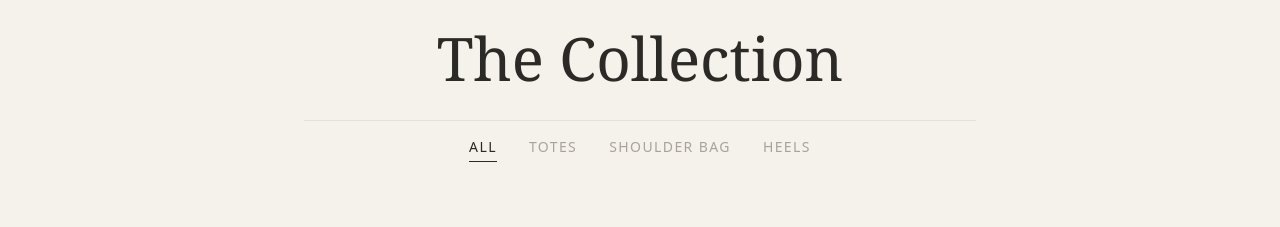
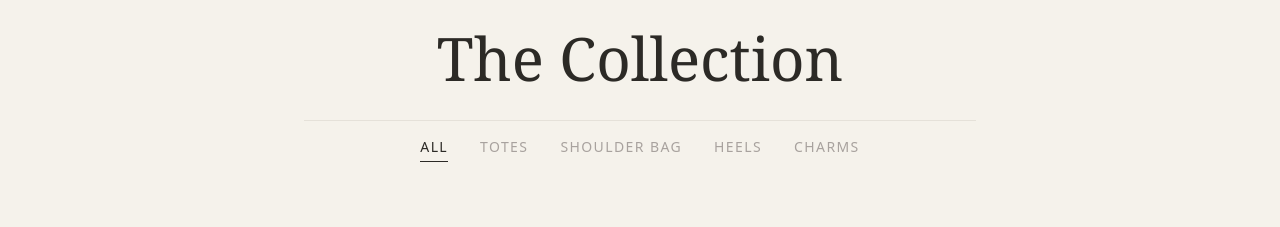
Before and after one commit to calvince25/opech-, a React (Vite) app: page / in a window 1280 px wide. Shown: the part 900-1127 px from the top of the page. Built offline with nearby package versions, Linux system fonts and the light colour scheme; no server answers; the database is empty; a web font is replaced by a local one.

Commit message:
Add Charms category to products and filters

```diff
--- a/components/Admin.tsx
+++ b/components/Admin.tsx
@@ -524,6 +524,7 @@ export default function Admin() {
                         <option value="Totes">Totes</option>
                         <option value="Shoulder bag">Shoulder bag</option>
                         <option value="Heels">Heels</option>
+                        <option value="Charms">Charms</option>
                         <option value="Clutches">Clutches</option>
                         <option value="Satchels">Satchels</option>
                         <option value="Crossbody">Crossbody</option>
--- a/components/ProductGrid.tsx
+++ b/components/ProductGrid.tsx
@@ -5,7 +5,7 @@ import ProductCard from './ProductCard';
 import { supabase } from '../lib/supabase';
 import { Loader2 } from 'lucide-react';
 
-const categories = ['All', 'Totes', 'Shoulder bag', 'Heels'];
+const categories = ['All', 'Totes', 'Shoulder bag', 'Heels', 'Charms'];
 
 interface ProductGridProps {
   onProductClick: (product: Product) => void;
--- a/types.ts
+++ b/types.ts
@@ -12,7 +12,7 @@ export interface Product {
   description: string;
   long_description?: string;
   price: number;
-  category: 'All' | 'Totes' | 'Shoulder bag' | 'Heels' | 'Clutches' | 'Satchels' | 'Crossbody' | 'Bucket' | 'Weekender' | 'New Arrival';
+  category: 'All' | 'Totes' | 'Shoulder bag' | 'Heels' | 'Charms' | 'Clutches' | 'Satchels' | 'Crossbody' | 'Bucket' | 'Weekender' | 'New Arrival';
   image_url: string;
   gallery?: string[];
   features: string[];
```
